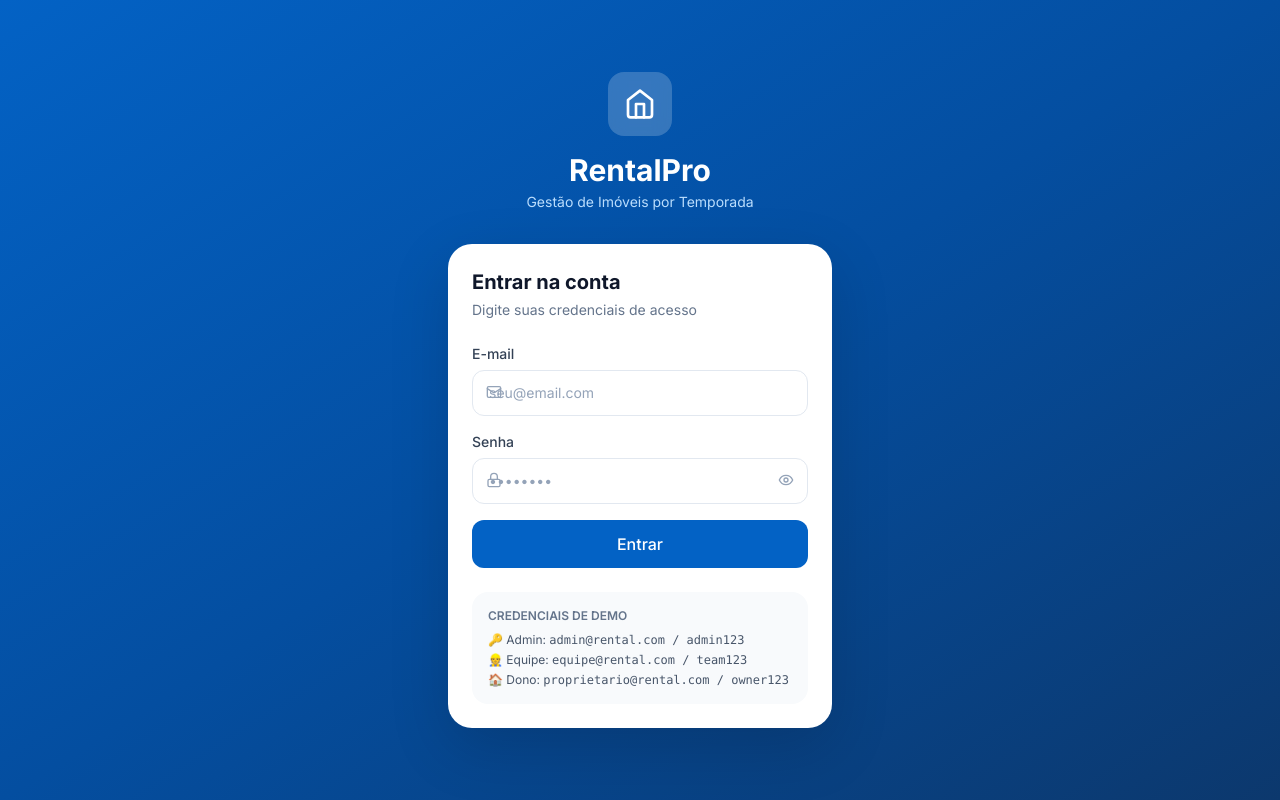
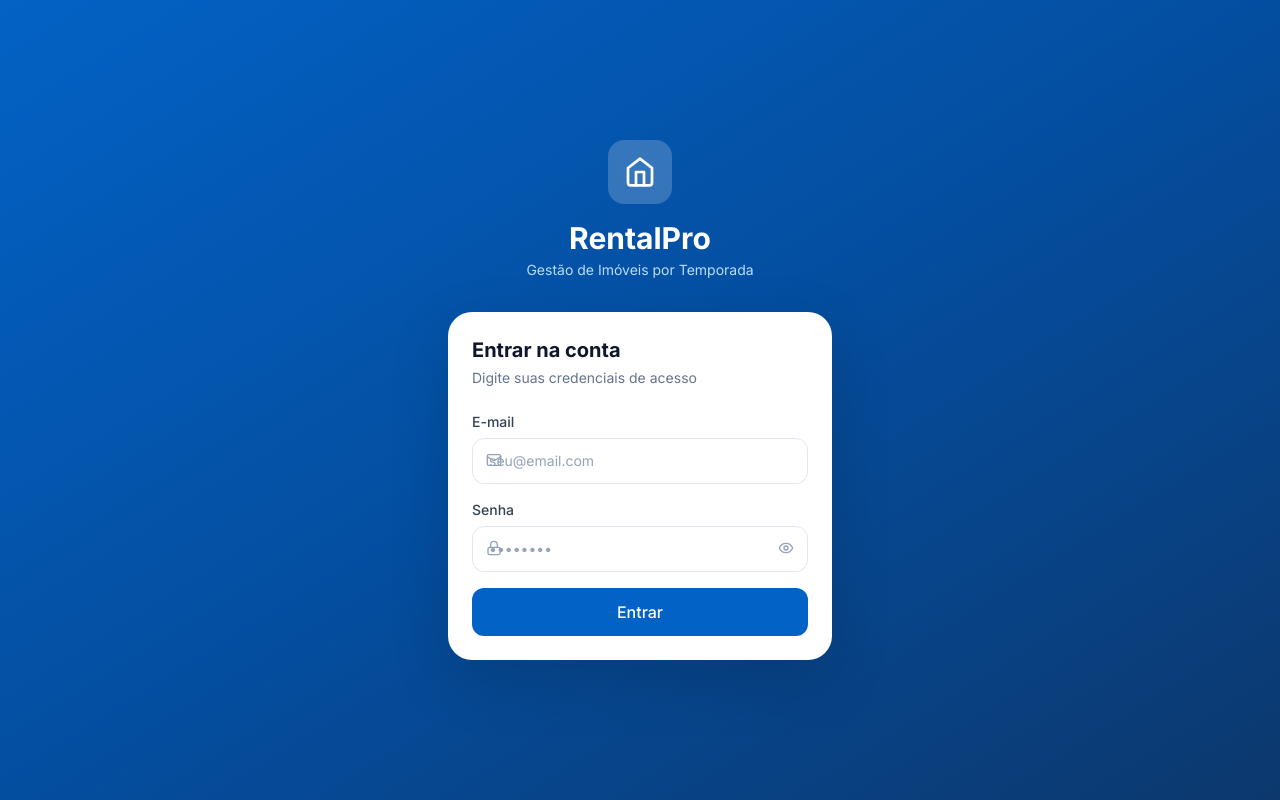
Before and after one commit to trissutto/rentalpro, a Next.js app: page /login in a window 1280 px wide. Built offline with nearby package versions, Linux system fonts and the light colour scheme.

Commit message:
chore(login): remove bloco de credenciais de demo da tela de login
Removed demo credentials section from login page.

```diff
--- a/src/app/(auth)/login/page.tsx
+++ b/src/app/(auth)/login/page.tsx
@@ -111,15 +111,6 @@ export default function LoginPage() {
             </button>
           </form>
 
-          {/* Demo credentials */}
-          <div className="mt-6 p-4 bg-slate-50 rounded-2xl">
-            <p className="text-xs font-semibold text-slate-500 mb-2">CREDENCIAIS DE DEMO</p>
-            <div className="space-y-1 text-xs text-slate-600">
-              <p>🔑 Admin: <span className="font-mono">admin@rental.com / admin123</span></p>
-              <p>👷 Equipe: <span className="font-mono">equipe@rental.com / team123</span></p>
-              <p>🏠 Dono: <span className="font-mono">proprietario@rental.com / owner123</span></p>
-            </div>
-          </div>
         </div>
       </motion.div>
     </div>
```
